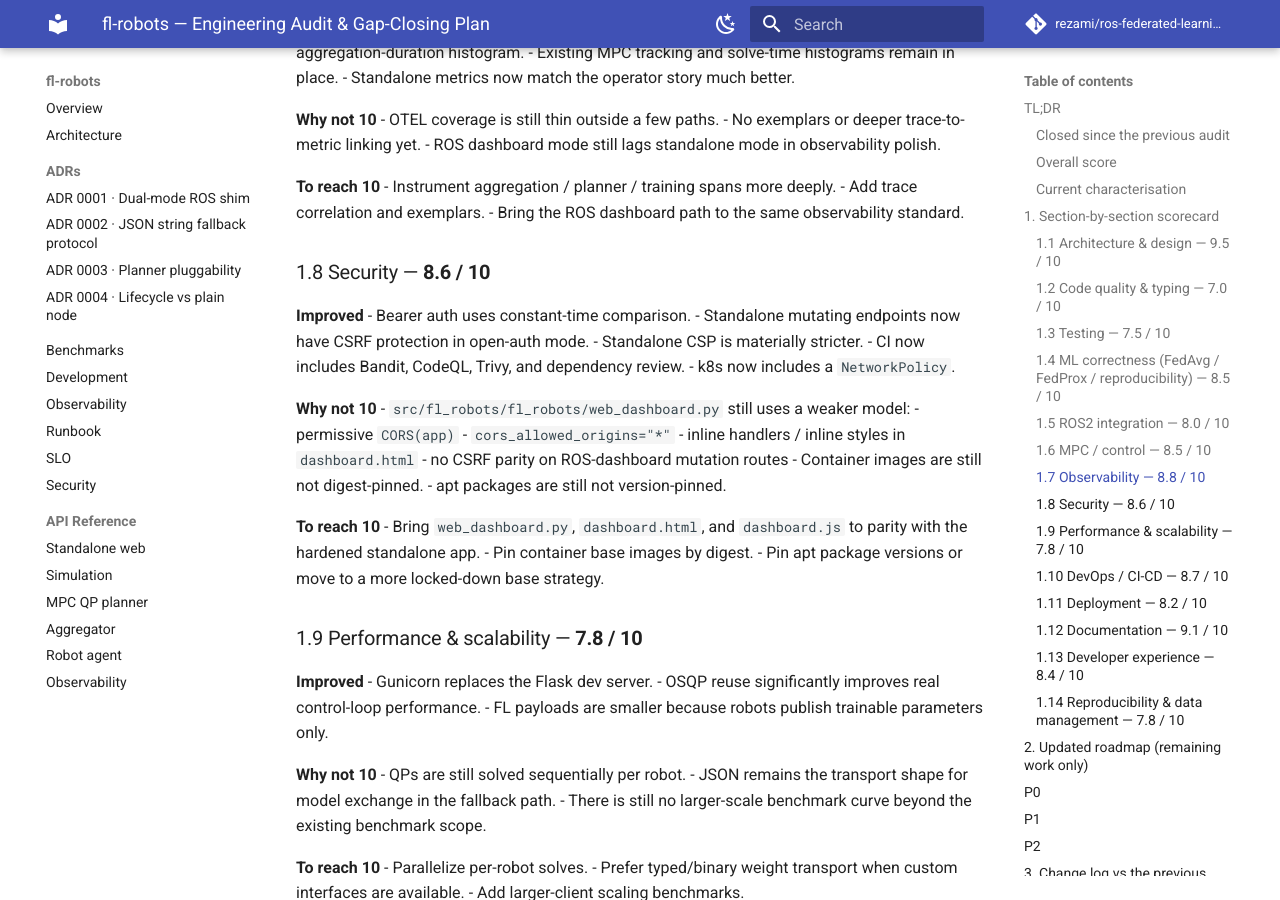
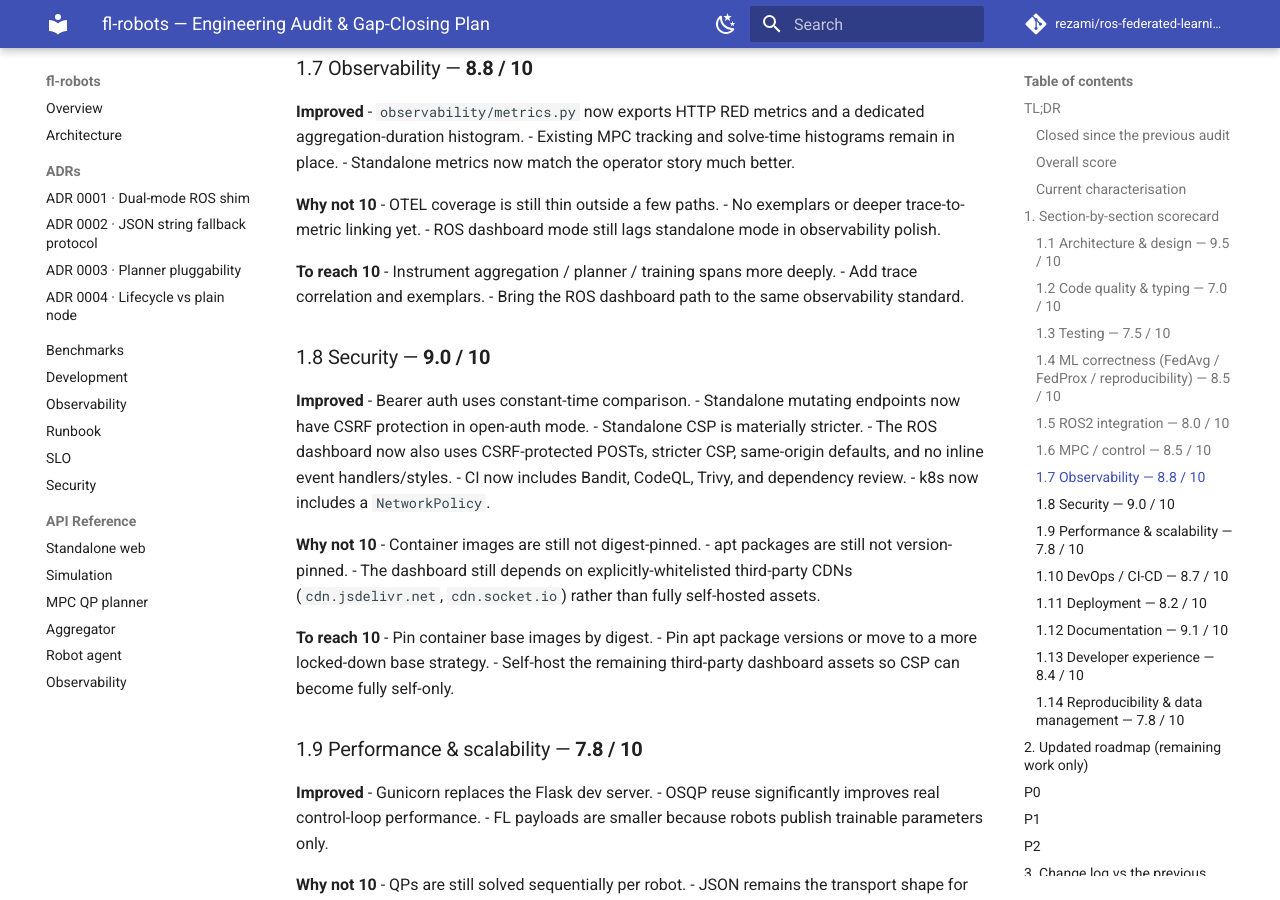
Before and after one commit to rezamirzaei/ROS_federated_learning_implementation, an MkDocs documentation site: the page built from docs/AUDIT.md, in a window 1280 px wide and 900 px high, scrolled down 3753 px. Built offline with MkDocs 1.6.1 and Material for MkDocs 9.7.7, drawn with Linux system fonts in a browser that asks for light colours; comment, search, counter and statistics services are not loaded; some of the changed text lies outside the part shown.

Commit message:
Harden ROS dashboard security

```diff
--- a/docs/AUDIT.md
+++ b/docs/AUDIT.md
@@ -19,21 +19,22 @@
 - **Security scanning added**: `.github/workflows/{codeql,trivy,dependency-review}.yml`, `ci.yml`, `.pre-commit-config.yaml`, and `bandit.yaml` add CodeQL, Trivy, dependency review, and Bandit.
 - **NetworkPolicy added**: `deploy/k8s/networkpolicy.yaml` now restricts k8s traffic by default.
 - **Standalone reproducibility improved**: `SimulationEngine` now accepts a deterministic seed and `create_app()` honors `FL_ROBOTS_SEED`.
+- **ROS dashboard security largely aligned**: `web_dashboard.py`, `dashboard.html`, and `dashboard.js` now use CSRF-protected POSTs, stricter CSP, same-origin defaults, and no inline event handlers.
 
 ### Overall score
 
-- **Unweighted mean across 14 sections:** **8.3 / 10**
-- **Weighted production-readiness score:** **8.0 / 10**
+- **Unweighted mean across 14 sections:** **8.4 / 10**
+- **Weighted production-readiness score:** **8.1 / 10**
 
 ### Current characterisation
 
 The project is now **clearly above “polished demo” quality** and has crossed into **credible pre-production engineering** for the standalone mode. The biggest remaining gaps are no longer the old P0 defects; they are now mostly:
 
-1. **Security parity between the standalone UI and the ROS dashboard** (`web_dashboard.py` / `dashboard.html` / `dashboard.js` still lag behind the hardened standalone app).
-2. **Supply-chain hardening depth** (base-image digest pinning, apt version pinning, dependency-policy maturity).
-3. **Typing / CI strictness** (`mypy` remains intentionally relaxed, `pyright` is still advisory).
-4. **Deployment maturity** (no Helm chart / HPA, still a single main standalone manifest).
-5. **Scalability work left on the table** (per-robot QPs are still solved sequentially even though solver reuse is now fixed).
+1. **Supply-chain hardening depth** (base-image digest pinning, apt version pinning, dependency-policy maturity).
+2. **Typing / CI strictness** (`mypy` remains intentionally relaxed, `pyright` is still advisory).
+3. **Deployment maturity** (no Helm chart / HPA, still a single main standalone manifest).
+4. **Scalability work left on the table** (per-robot QPs are still solved sequentially even though solver reuse is now fixed).
+5. **Advanced verification still missing** (mutation testing, OpenAPI fuzzing, broader ROS launch coverage).
 
 ---
 
@@ -160,28 +161,25 @@
 - Add trace correlation and exemplars.
 - Bring the ROS dashboard path to the same observability standard.
 
-### 1.8 Security — **8.6 / 10**
+### 1.8 Security — **9.0 / 10**
 
 **Improved**
 - Bearer auth uses constant-time comparison.
 - Standalone mutating endpoints now have CSRF protection in open-auth mode.
 - Standalone CSP is materially stricter.
+- The ROS dashboard now also uses CSRF-protected POSTs, stricter CSP, same-origin defaults, and no inline event handlers/styles.
 - CI now includes Bandit, CodeQL, Trivy, and dependency review.
 - k8s now includes a `NetworkPolicy`.
 
 **Why not 10**
-- `src/fl_robots/fl_robots/web_dashboard.py` still uses a weaker model:
-  - permissive `CORS(app)`
-  - `cors_allowed_origins="*"`
-  - inline handlers / inline styles in `dashboard.html`
-  - no CSRF parity on ROS-dashboard mutation routes
 - Container images are still not digest-pinned.
 - apt packages are still not version-pinned.
+- The dashboard still depends on explicitly-whitelisted third-party CDNs (`cdn.jsdelivr.net`, `cdn.socket.io`) rather than fully self-hosted assets.
 
 **To reach 10**
-- Bring `web_dashboard.py`, `dashboard.html`, and `dashboard.js` to parity with the hardened standalone app.
 - Pin container base images by digest.
 - Pin apt package versions or move to a more locked-down base strategy.
+- Self-host the remaining third-party dashboard assets so CSP can become fully self-only.
 
 ### 1.9 Performance & scalability — **7.8 / 10**
 
@@ -285,31 +283,31 @@
 
 ## P0
 
-1. **Harden the ROS dashboard path to match standalone security**
-   - Files: `src/fl_robots/fl_robots/web_dashboard.py`, `web/templates/dashboard.html`, `web/static/js/dashboard.js`
-   - Remove inline handlers/styles, tighten CSP, add CSRF/auth parity, restrict CORS/Socket.IO origins.
-
-2. **Pin container/runtime supply chain inputs**
+1. **Pin container/runtime supply chain inputs**
    - Files: `docker/Dockerfile`
    - Pin base images by digest and pin apt package versions where feasible.
 
 ## P1
 
-3. **Make type-checking materially stricter**
+2. **Make type-checking materially stricter**
    - Files: `pyproject.toml`, `.github/workflows/ci.yml`, first-party modules currently ignored by mypy
    - Reduce or eliminate `ignore_errors`, promote `pyright` from advisory.
 
-4. **Parallelize per-robot QP solves**
+3. **Parallelize per-robot QP solves**
    - Files: `src/fl_robots/fl_robots/mpc_qp.py`
    - The solver reuse fix is already in place; parallelism is now the next obvious performance step.
 
-5. **Expand deployment packaging**
+4. **Expand deployment packaging**
    - Files: `deploy/helm/**` or `deploy/k8s/**`
    - Add Helm / HPA / environment overlays.
 
-6. **Expand advanced testing**
+5. **Expand advanced testing**
    - Add mutation testing and OpenAPI fuzzing.
    - Expand ROS `launch_testing` scenarios.
+
+6. **Self-host remaining dashboard CDN assets**
+   - Files: `src/fl_robots/fl_robots/web/templates/dashboard.html`, `src/fl_robots/fl_robots/web/static/**`
+   - Remove the last third-party script origins from CSP.
 
 ## P2
 
@@ -337,12 +335,12 @@
 - missing Bandit / CodeQL / Trivy / dependency review
 - missing NetworkPolicy
 - nightly ROS launch tests swallowing failures
+- ROS dashboard missing CSRF / stricter CSP / same-origin defaults
 
 ### Findings still open
 
 The highest-value remaining issues are now:
 
-- ROS dashboard security parity
 - strict typing / stronger CI enforcement
 - image digest / apt pinning
 - Helm / HPA / packaging maturity
@@ -355,4 +353,4 @@
 
 This repository is no longer blocked by the original headline defects. The audit should now focus on **parity, hardening, and scale**, not on the old correctness bugs.
 
-If another pass is taken immediately, the best next target is **bringing the ROS dashboard security model up to the same standard as the hardened standalone UI**.
+If another pass is taken immediately, the best next target is **digest-pinning and supply-chain tightening in `docker/Dockerfile`**, followed by stricter type enforcement.
--- a/src/fl_robots/fl_robots/web/static/css/dashboard.css
+++ b/src/fl_robots/fl_robots/web/static/css/dashboard.css
@@ -24,6 +24,12 @@
 
 .progress-bar{height:8px;background:rgba(255,255,255,.1);border-radius:4px;overflow:hidden;margin-top:10px}
 .progress-fill{height:100%;background:linear-gradient(90deg,#e94560,#4ecca3);transition:width .3s ease}
+
+.card-divider{border-color:rgba(255,255,255,.1);margin:15px 0}
+.card-subtitle{color:#e94560;font-size:.95em;margin-bottom:10px}
+.hyperparams-btn{margin-top:8px}
+.muted-text{color:#666}
+.hidden{display:none}
 
 .controls{display:flex;gap:10px;flex-wrap:wrap}
 .btn{padding:10px 20px;border:none;border-radius:8px;cursor:pointer;font-size:.9em;font-weight:bold;transition:all .2s ease}
```
Also changed, not shown: src/fl_robots/fl_robots/web/static/js/dashboard.js (+91 -19 lines), src/fl_robots/fl_robots/web/templates/dashboard.html (+11 -12 lines), 3 other files.
